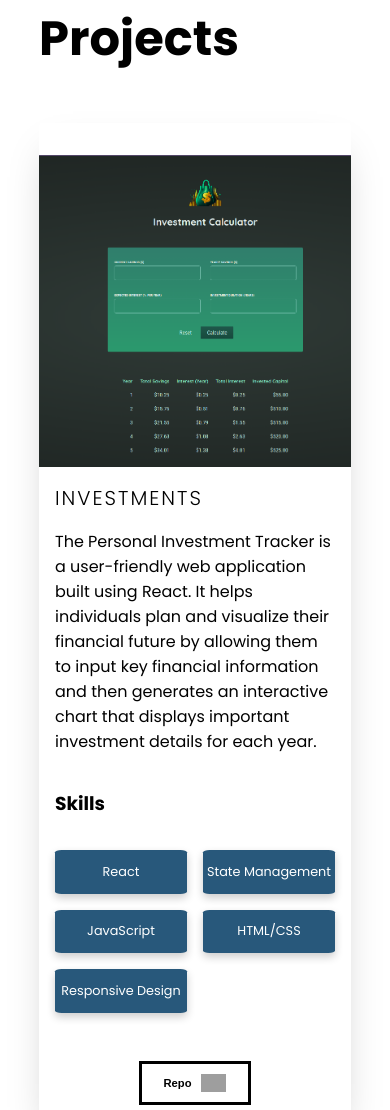
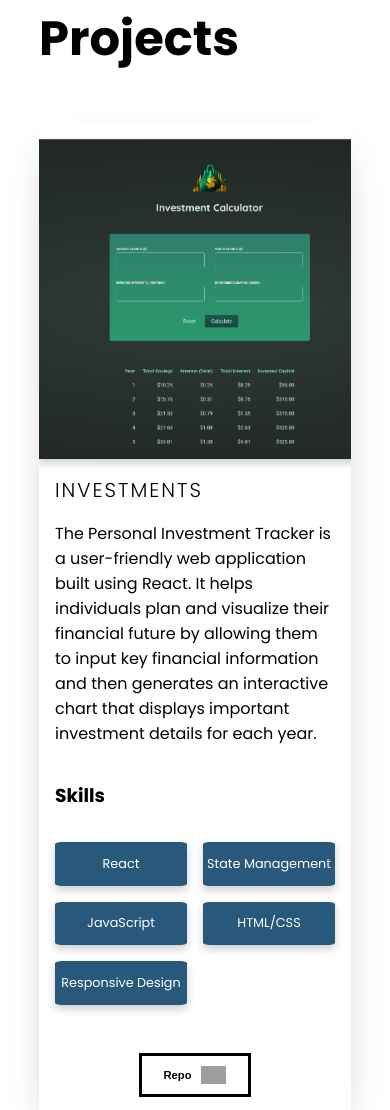
Before and after one commit to mmercad4/MarcoMercadoPortfolio, a plain HTML site: page index.html in a window 390 px wide. Shown: the part 4197-5307 px from the top of the page. Drawn offline with Linux system fonts and the light colour scheme; grey boxes are pictures that could not be loaded.

Commit message:
Made images responsive

```diff
--- a/style.css
+++ b/style.css
@@ -36,6 +36,8 @@ nav {
   display: grid;
   grid-template-rows: 1fr 1fr 1fr 4fr 1fr;
   grid-column: 1/2;
+  box-shadow: 0 4px 8px 0 rgba(0, 0, 0, 0.2);
+  padding-right: 2rem;
 }
 
 .nav__image-container {
@@ -290,11 +292,21 @@ nav {
   display: flex;
   justify-content: center;
   align-items: center;
+  width: 20rem;
+  height: 20rem;
+  overflow: hidden;
+  position: relative;
+  margin-left: auto;
+  margin-right: auto;
+  margin-top: 1rem;
+  box-shadow: 0 4px 8px 0 rgba(0, 0, 0, 0.2);
 }
 
 .projects__card-image > img {
   width: 100%;
-  height: auto;
+  height: 100%;
+  object-fit: cover;
+  object-position: center;
 }
 
 .projects__card-title {
@@ -327,10 +339,6 @@ nav {
   max-width: 25px;
   max-height: 25px;
 }
-
-
-
-
 
 @media screen and (max-width: 768px) {
   body {
```
